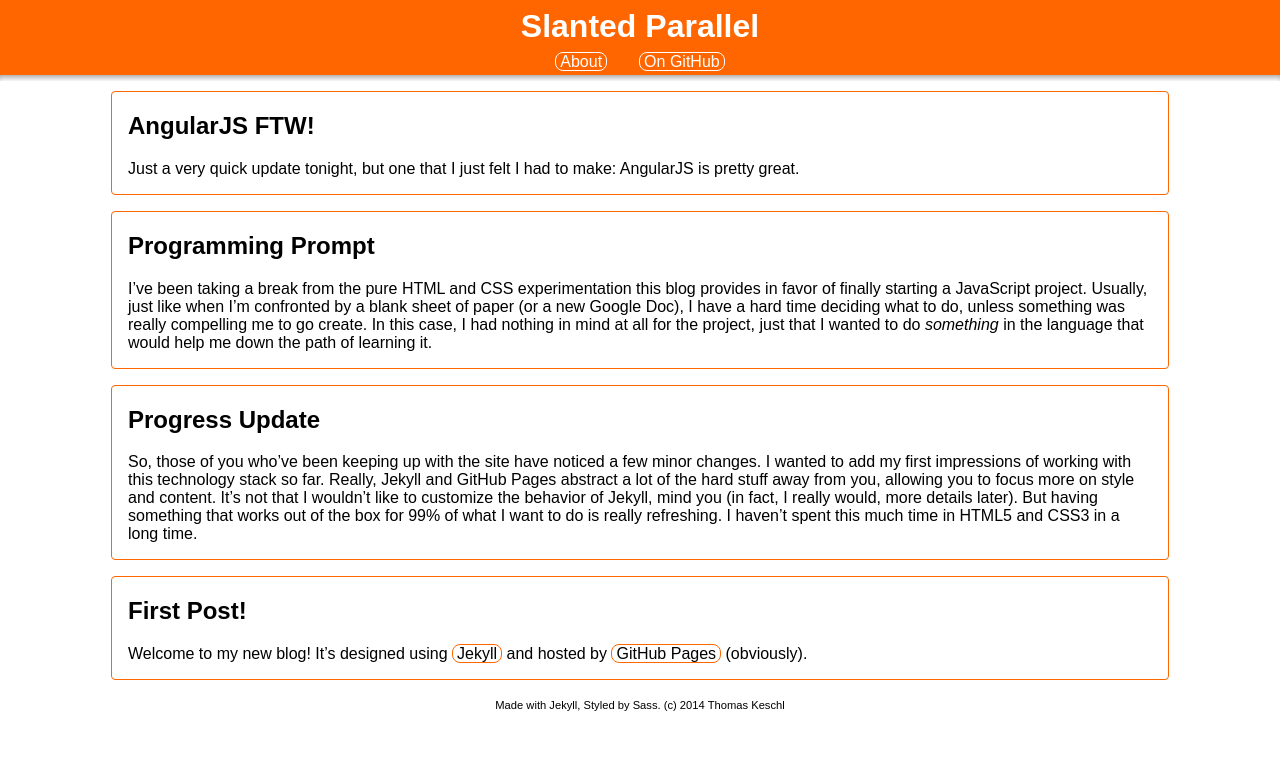
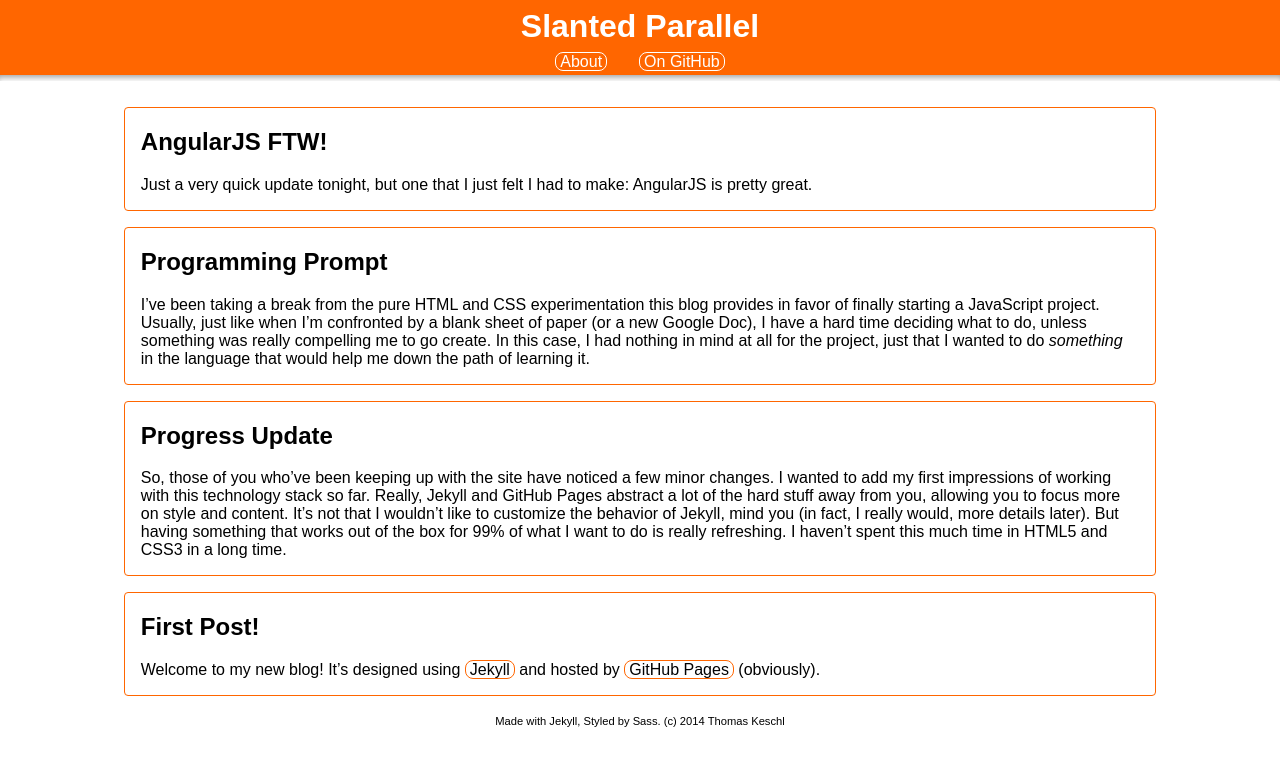
Before and after one commit to thomaskeschl/thomaskeschl.github.io, a Jekyll site: the page built from index.html, in a window 1280 px wide. Shown: the top 766 px of the page. Built offline with Jekyll 4.4.1, drawn with Linux system fonts in a browser that asks for light colours.

Commit message:
Add padding to the content on a post.

```diff
--- a/_sass/structure.scss
+++ b/_sass/structure.scss
@@ -116,6 +116,7 @@ main {
   display: block;
   overflow-y: auto;
   overflow-x: hidden;
+  padding: 1em;
   a {
     @extend .button-link;
     border-color: $secondary-highlight-color;
@@ -157,7 +158,7 @@ main {
   left: 0;
   right: 0;
   height: 6px;
-  box-shadow: inset 0px 5px 6px -3px rgba(0, 0, 0, 0.4);
+  box-shadow: inset 0 5px 6px -3px rgba(0, 0, 0, 0.4);
 }
 
 footer {
```
